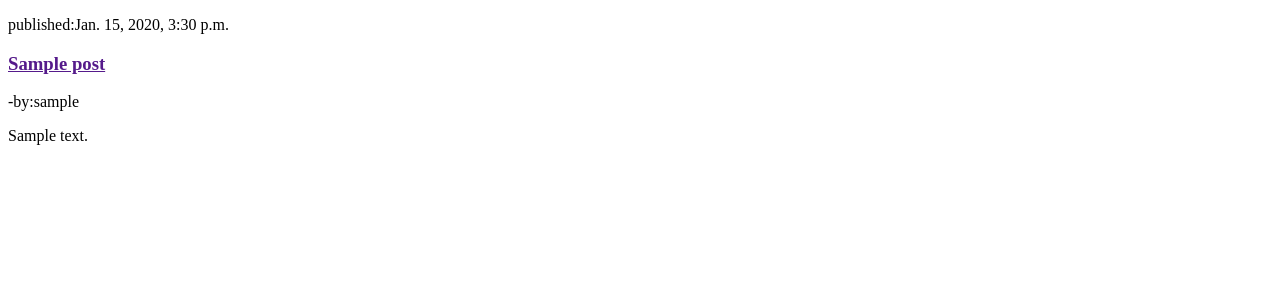
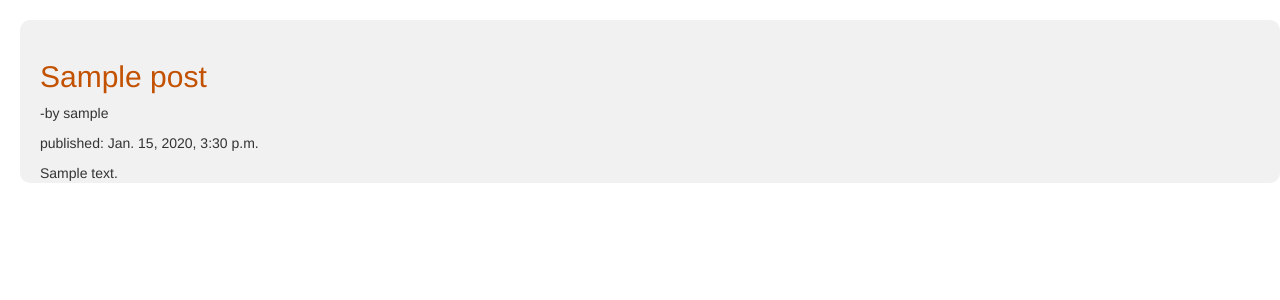
Before and after one commit to shellkore/my-blog, a Django app: template blog/templates/blog/post_list.html in a window 1280 px wide. Shown: the top 300 px of the page. Run offline with Django 3.2, Linux system fonts and the light colour scheme; the template is opened without the code that fills it: values that come from a table or form of the project are taken from there, others are empty; tables that the repository leaves empty hold one stand-in row (values such as "Sample post"); some libraries are stand-ins or nearby versions.

Commit message:
added css in static

```diff
--- /dev/null
+++ b/blog/static/css/blog.css
@@ -0,0 +1,17 @@
+h1 a, h2 a {
+    color: #C25100;
+}
+
+body {
+	padding-left: 20px;
+	padding-top: 20px;
+
+}
+
+.content {
+	background-color: #f1f1f1;
+	padding-top: 20px;
+	padding-left: 20px;
+	border-radius: 10px;
+
+}
--- a/blog/templates/blog/post_list.html
+++ b/blog/templates/blog/post_list.html
@@ -1,18 +1,20 @@
-<!DOCTYPE html>
+{% load static %}
 <html>
-<head>
-	<title>Shellkore's Blog</title>
-</head>
-<body>
-	{% for post in posts %}
-		<div>
-			<p>published:{{post.published_date}}</p>
-			<h3><a href="">{{post.title}}</a></h3>
-			<p>-by:{{post.author}}</p>
-			<p>{{post.text}}</p>
+    <head>
+        <title>Shellkore's blog</title>
+        <link rel="stylesheet" href="//maxcdn.bootstrapcdn.com/bootstrap/3.2.0/css/bootstrap.min.css">
+        <link rel="stylesheet" href="//maxcdn.bootstrapcdn.com/bootstrap/3.2.0/css/bootstrap-theme.min.css">
+        <link rel="stylesheet" href="{% static 'css/blog.css' %}">
+    </head>
+    <body>
 
-		</div>
-	{%endfor%}
-
-</body>
+        {% for post in posts %}
+            <div class="content">
+                <h2><a href="">{{ post.title }}</a></h2>
+                <p>-by {{post.author}}</p>
+                <p>published: {{ post.published_date }}</p>
+                <p>{{ post.text|linebreaksbr }}</p>
+            </div>
+        {% endfor %}
+    </body>
 </html>
```
